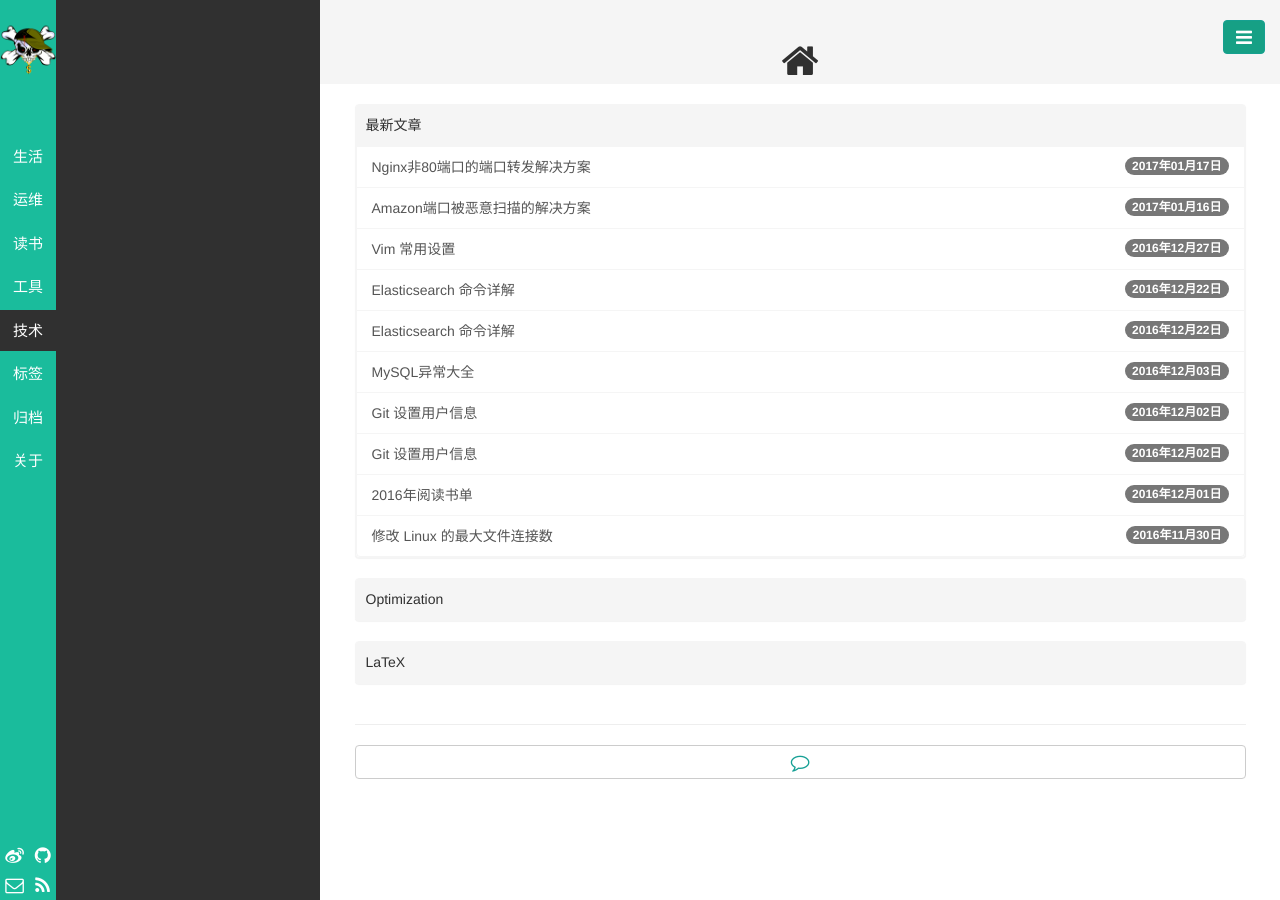
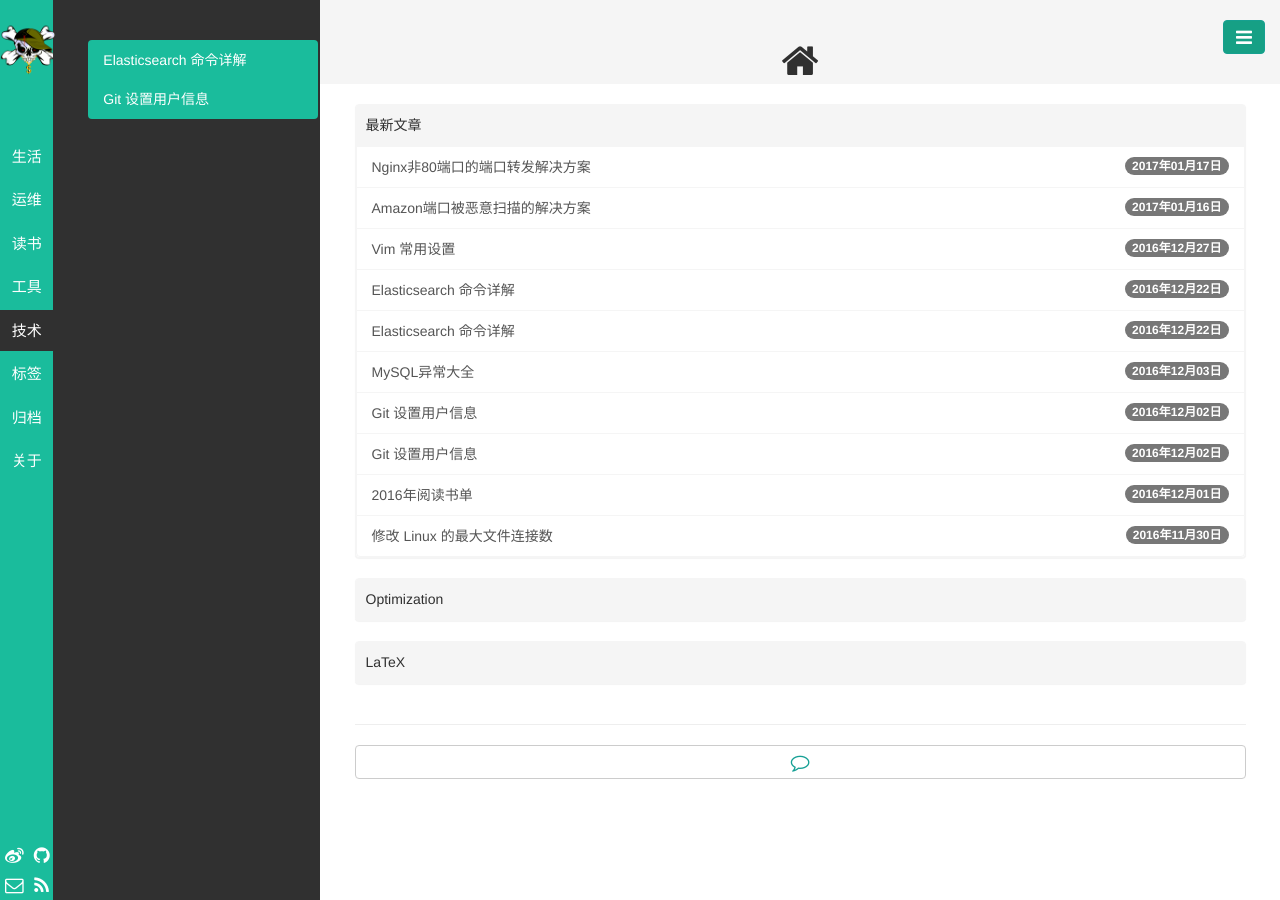
Before and after one commit to lomislu/lomislu.github.io, a Jekyll site: the page built from index.html, in a window 1280 px wide. Built offline with Jekyll 4.4.1, drawn with Linux system fonts in a browser that asks for light colours; the list of posts is cut into pages by our own code.

Commit message:
Update base.css

```diff
--- a/public/css/base.css
+++ b/public/css/base.css
@@ -22,7 +22,6 @@ body, html {
   background-color: #1abc9c;
   /*background-image: url(/public/img/bg_grid.jpg);*/
   height: 100%;
-  width: 56px;
   padding-left: 0px;
   padding-right: 0px;
   text-align: center;
```
